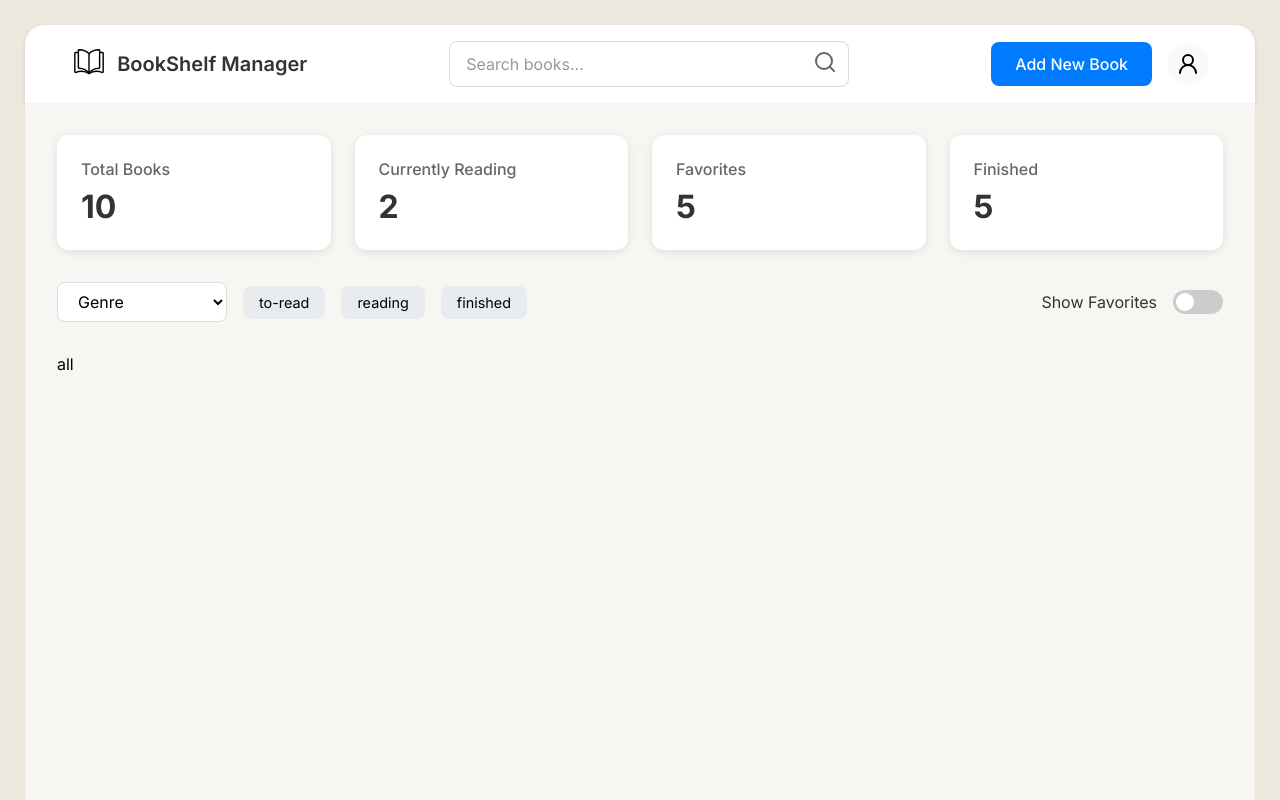
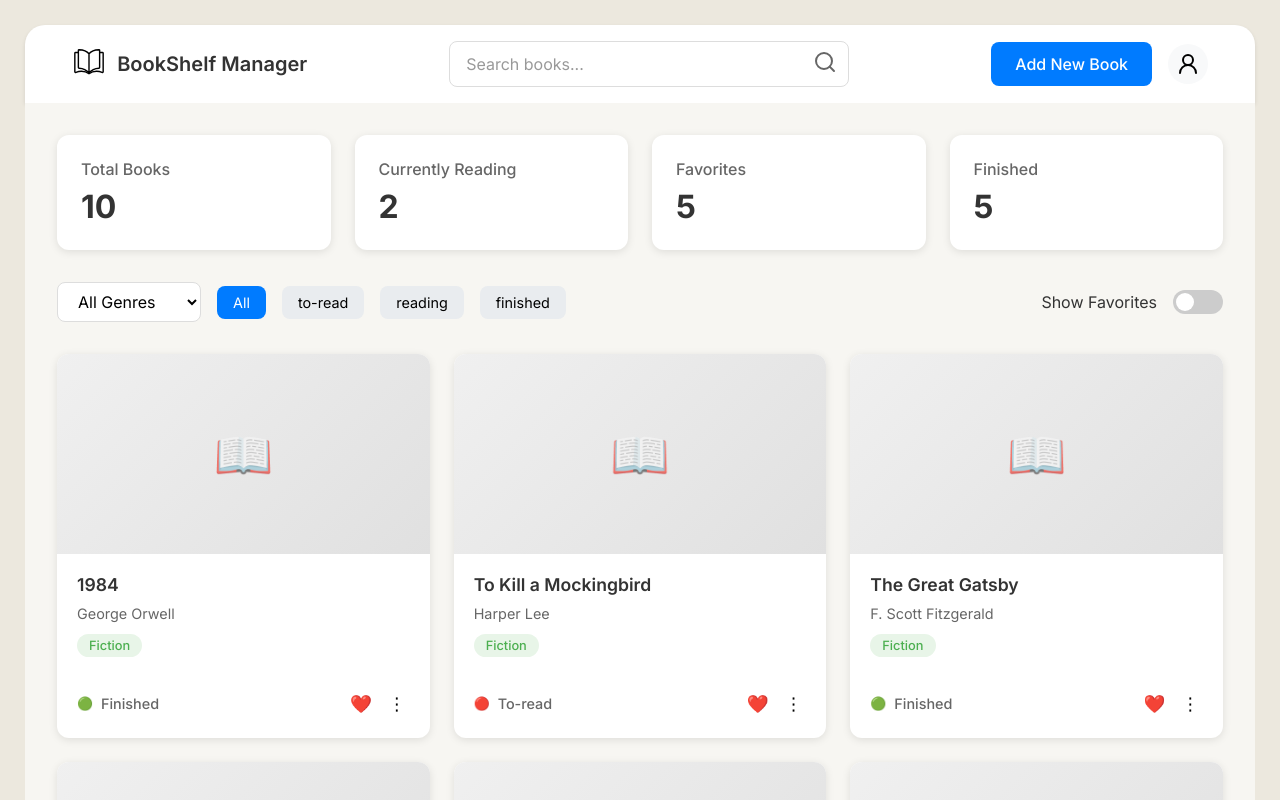
Before and after one commit to Chiranthchiru65/bookShelf, a React (Vite) app: page / in a window 1280 px wide. Shown: the top 800 px of the page. Built offline with nearby package versions, Linux system fonts and the light colour scheme.

Commit message:
filtering function working on the cards in home page

```diff
--- a/src/App.tsx
+++ b/src/App.tsx
@@ -9,6 +9,7 @@ function App() {
         <Route element={<Dashboard />}>
           <Route path="/" element={<Home />} />
           <Route path="/search-directory" element={<SearchDirectory />} />
+          <Route path="/book/:slug" element={<></>} />
         </Route>
       </Routes>
     </>
--- a/src/assets/dummyData/DummyData.tsx
+++ b/src/assets/dummyData/DummyData.ts
@@ -1,4 +1,4 @@
-export type Book = {
+export interface Book {
   id: string;
   title: string;
   author: string;
@@ -26,7 +26,7 @@ export type Book = {
     totalPages: number;
     updatedAt: string;
   }; // Only shown if status is "reading"
-};
+}
 
 export const books: Book[] = [
   {
--- a/src/components/navbar/NavBar.scss
+++ b/src/components/navbar/NavBar.scss
@@ -1,4 +1,4 @@
-@import "../../styles/variables";
+@use "../../styles/variables" as *;
 .navbar {
   background-color: white;
   box-shadow: 0 2px 4px rgba(0, 0, 0, 0.1);
@@ -49,7 +49,7 @@
       transition: border-color 0.2s;
 
       &:focus {
-        border-color: #007bff;
+        border-color: $primary-btn-bg;
       }
 
       &::placeholder {
@@ -68,7 +68,7 @@
       color: #666;
 
       &:hover {
-        color: #007bff;
+        color: $primary-btn-bg;
       }
     }
   }
--- a/src/layouts/dashboard/Dashboard.scss
+++ b/src/layouts/dashboard/Dashboard.scss
@@ -1,4 +1,4 @@
-@import "../../styles/variables";
+@use "../../styles/variables" as *;
 
 .dashboard {
   min-height: 100%;
--- a/src/pages/home/Home.scss
+++ b/src/pages/home/Home.scss
@@ -1,4 +1,4 @@
-@import "../../styles/variables";
+@use "../../styles/variables" as *;
 .home {
   padding: 2rem;
   background-color: $secondary-color;
@@ -140,4 +140,107 @@
       }
     }
   }
+  &__books {
+    display: grid;
+    grid-template-columns: repeat(auto-fill, minmax(280px, 1fr));
+    gap: 1.5rem;
+
+    .book-card {
+      background: white;
+      border-radius: 0.75rem;
+      box-shadow: 0 2px 8px rgba(0, 0, 0, 0.1);
+      overflow: hidden;
+      transition: transform 0.2s, box-shadow 0.2s;
+
+      &:hover {
+        transform: translateY(-2px);
+        box-shadow: 0 4px 12px rgba(0, 0, 0, 0.15);
+      }
+
+      &__cover {
+        height: 200px;
+        background: linear-gradient(135deg, #f0f0f0 0%, #e0e0e0 100%);
+        display: flex;
+        align-items: center;
+        justify-content: center;
+        position: relative;
+
+        .book-placeholder {
+          font-size: 3rem;
+          opacity: 0.7;
+        }
+      }
+
+      &__info {
+        padding: 1.25rem;
+
+        .book-title {
+          margin: 0 0 0.5rem 0;
+          font-size: 1.1rem;
+          font-weight: 600;
+          color: #333;
+          line-height: 1.3;
+        }
+
+        .book-author {
+          margin: 0 0 0.75rem 0;
+          color: #666;
+          font-size: 0.9rem;
+        }
+
+        .book-genre {
+          display: inline-block;
+          background: #e8f5e8;
+          color: #4caf50;
+          padding: 0.25rem 0.75rem;
+          border-radius: 1rem;
+          font-size: 0.8rem;
+          font-weight: 500;
+          margin-bottom: 1rem;
+        }
+      }
+
+      &__footer {
+        display: flex;
+        justify-content: space-between;
+        align-items: center;
+        margin-top: 1rem;
+
+        .book-status {
+          display: flex;
+          align-items: center;
+          gap: 0.5rem;
+
+          .status-icon {
+            font-size: 0.8rem;
+          }
+
+          .status-text {
+            font-size: 0.9rem;
+            color: #666;
+            font-weight: 500;
+          }
+        }
+
+        .book-actions {
+          display: flex;
+          gap: 0.5rem;
+
+          .action-btn {
+            background: none;
+            border: none;
+            font-size: 1.1rem;
+            cursor: pointer;
+            padding: 0.25rem;
+            border-radius: 0.25rem;
+            transition: background-color 0.2s;
+
+            &:hover {
+              background: #f8f9fa;
+            }
+          }
+        }
+      }
+    }
+  }
 }
--- a/src/pages/home/Home.tsx
+++ b/src/pages/home/Home.tsx
@@ -1,20 +1,73 @@
 import * as React from "react";
 import { useState } from "react";
+import type { Book } from "../../assets/dummyData/DummyData";
 import "./Home.scss";
 interface HomeProps {}
-
 import { books } from "../../assets/dummyData/DummyData";
-
+import { useNavigate } from "react-router-dom";
 const Home: React.FunctionComponent<HomeProps> = () => {
+  const navigate = useNavigate();
+  const [booksData, setBooksData] = useState<Book[]>(books);
   const [showFavorites, setShowFavorites] = useState(false);
   const [activeFilter, setActiveFilter] = useState<string>("all");
+  const [selectedGenre, setSelectedGenre] = useState<string>("all");
 
   const stats = {
-    total: books.length,
-    reading: books.filter((book) => book.status === "reading").length,
-    favorites: books.filter((book) => book.isFavorite).length,
-    finished: books.filter((book) => book.status === "finished").length,
+    total: booksData.length,
+    reading: booksData.filter((book) => book.status === "reading").length,
+    favorites: booksData.filter((book) => book.isFavorite).length,
+    finished: booksData.filter((book) => book.status === "finished").length,
   };
+
+  const getStatusIcon = (status: string) => {
+    switch (status) {
+      case "to-read":
+        return "🔴";
+      case "reading":
+        return "🟡";
+      case "finished":
+        return "🟢";
+      default:
+        return "⚪";
+    }
+  };
+
+  const getStatusText = (status: string) => {
+    switch (status) {
+      case "to-read":
+        return "To-read";
+      case "reading":
+        return "Reading";
+      case "finished":
+        return "Finished";
+      default:
+        return status;
+    }
+  };
+
+  const getFilteredBooks = () => {
+    let result = booksData;
+
+    if (activeFilter === "to-read") {
+      result = result.filter((book) => book.status === "to-read");
+    } else if (activeFilter === "reading") {
+      result = result.filter((book) => book.status === "reading");
+    } else if (activeFilter === "finished") {
+      result = result.filter((book) => book.status === "finished");
+    }
+
+    if (selectedGenre !== "all" && selectedGenre !== "Genre") {
+      result = result.filter((book) => book.genre === selectedGenre);
+    }
+
+    if (showFavorites === true) {
+      result = result.filter((book) => book.isFavorite === true);
+    }
+
+    return result;
+  };
+
+  const filteredBooks = getFilteredBooks();
 
   return (
     <div className="home">
@@ -41,13 +94,28 @@ const Home: React.FunctionComponent<HomeProps> = () => {
         {/* filter section */}
         <div className="home__filters">
           <div className="filters-left">
-            <select className="genre-filter">
-              <option>Genre </option>
-              <option>All</option>
-              <option>Classic Fiction</option>
-              <option>Science Fiction</option>
-              <option>Mystery</option>
+            <select
+              className="genre-filter"
+              value={selectedGenre}
+              onChange={(e) => setSelectedGenre(e.target.value)}
+            >
+              <option value="all">All Genres</option>
+              <option value="Fiction">Fiction</option>
+              <option value="Non-Fiction">Non-Fiction</option>
+              <option value="Mystery">Mystery</option>
+              <option value="Romance">Romance</option>
+              <option value="Sci-Fi">Sci-Fi</option>
+              <option value="Fantasy">Fantasy</option>
+              <option value="Biography">Biography</option>
+              <option value="History">History</option>
+              <option value="Self-Help">Self-Help</option>
             </select>
+            <button
+              className={`filter-btn ${activeFilter === "all" ? "active" : ""}`}
+              onClick={() => setActiveFilter("all")}
+            >
+              All
+            </button>
             <button
               className={`filter-btn ${
                 activeFilter === "to-read" ? "active" : ""
@@ -85,7 +153,35 @@ const Home: React.FunctionComponent<HomeProps> = () => {
             </label>
           </div>
         </div>
-        {showFavorites ? <>fav book</> : <p>{activeFilter}</p>}
+        {/* books grid */}
+        <div className="home__books">
+          {filteredBooks.map((book) => (
+            <div key={book.id} className="book-card">
+              <div className="book-card__cover">
+                <div className="book-placeholder">📖</div>
+              </div>
+              <div className="book-card__info">
+                <h4 className="book-title">{book.title}</h4>
+                <p className="book-author">{book.author}</p>
+                <span className="book-genre">{book.genre}</span>
+                <div className="book-card__footer">
+                  <div className="book-status">
+                    <span className="status-icon">
+                      {getStatusIcon(book.status)}
+                    </span>
+                    <span className="status-text">
+                      {getStatusText(book.status)}
+                    </span>
+                  </div>
+                  <div className="book-actions">
+                    <button className="action-btn">❤️</button>
+                    <button className="action-btn">⋮</button>
+                  </div>
+                </div>
+              </div>
+            </div>
+          ))}
+        </div>
       </div>
     </div>
   );
```
Also changed, not shown: src/components/bookCard/BookCard.tsx (added, +40 -0 lines), src/pages/bookDetails/BookDetails.tsx (added, +9 -0 lines), src/components/bookCard/BookCard.scss (added), src/pages/bookDetails/BookDetails.scss (added).
